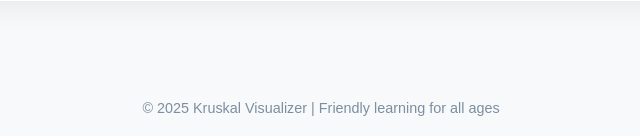
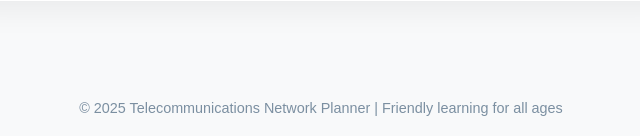
Before and after one commit to NeilTzy/Telecommunication-Network, a Flask app: page / in a window 1280 px wide. Shown: the part 1008-1144 px from the top of the page, without its empty margins (319-959 px from the left). Run offline with Flask 3, Linux system fonts and the light colour scheme.

Commit message:
Update index.html

```diff
--- a/Kruskal_Algorithm/templates/index.html
+++ b/Kruskal_Algorithm/templates/index.html
@@ -28,7 +28,7 @@
   </section>
 
   <footer>
-    <p>© 2025 Kruskal Visualizer | Friendly learning for all ages</p>
+    <p>© 2025 Telecommunications Network Planner | Friendly learning for all ages</p>
   </footer>
 </body>
 </html>
```
